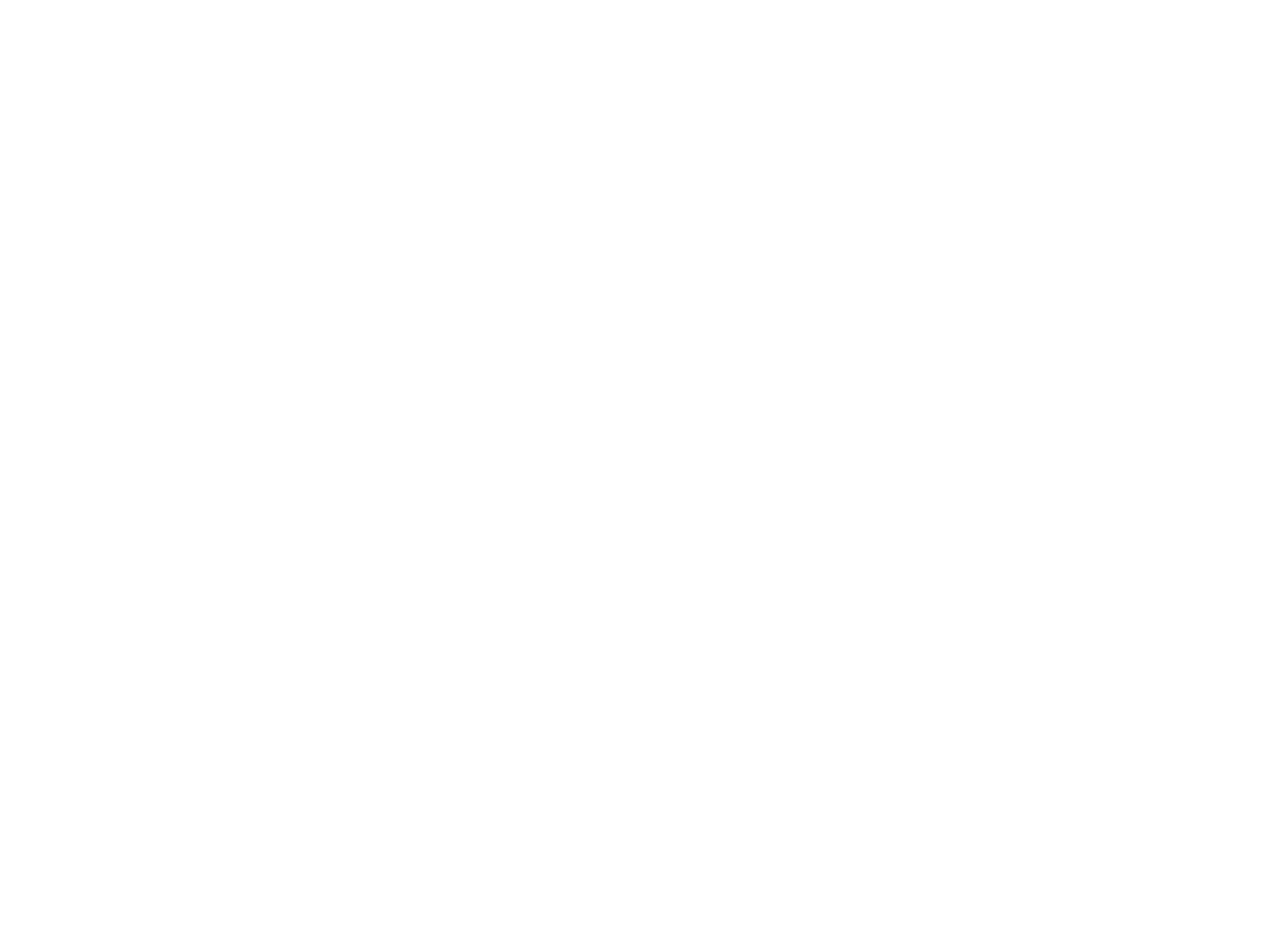
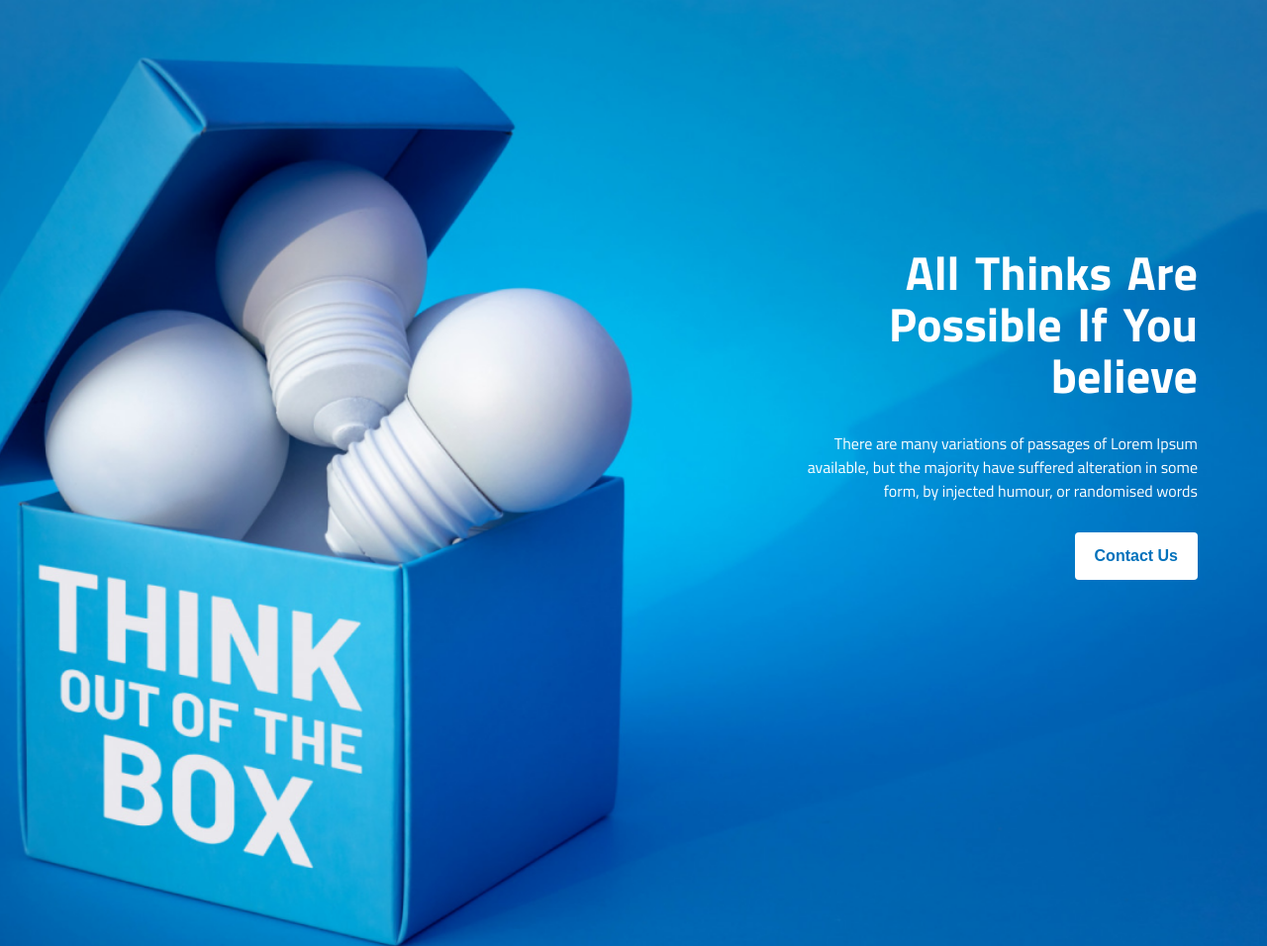
Before and after one commit to mdnahinfardousbadhon/new-year-new-me, a plain HTML site: page index.html in a window 1280 px wide. Shown: the top 956 px of the page at 99% size. Before the commit the page ends 800 px from the top, so only its background shows below. Drawn offline with Linux system fonts and the light colour scheme.

Commit message:
Believe Section Completed

```diff
--- /dev/null
+++ b/css/style.css
@@ -0,0 +1,61 @@
+/* Google Fonts */
+@import url('https://fonts.googleapis.com/css2?family=Titillium+Web:wght@200;300;400;600;700;900&display=swap');
+
+
+*{
+    margin: 0;
+    padding: 0;
+    box-sizing: border-box;
+}
+
+body {
+    font-family: 'Titillium Web', sans-serif;
+    font-weight: 400;
+    line-height: 1.2;
+}
+
+/* CONTAINER */
+
+.container {
+    max-width: 1140px;
+    margin: 0 auto;
+}
+
+/* BANNAR SECTION */
+#believe {
+    background-image: url('../images/banner/banner3.png');
+    background-size: cover;
+    background-repeat: no-repeat;
+    background-position: center center;
+    height: 120vh;
+}
+.believe {
+    text-align: right;
+    color: #fff;
+    padding-top: 250px;
+}
+
+.believe-title {
+    font-size: 48px;
+    line-height: 52px;
+    font-weight: 700;
+    word-spacing: 5px;
+}
+
+.believe-description {
+    font-size: 16px;
+    line-height: 24px;
+    margin: 30px 0;
+}
+
+.believe-button {
+    font-size: 16px;
+    font-weight: 600;
+    background-color: #fff;
+    color: #0171BB;
+    padding: 15px 20px;
+    border-radius: 4px;
+    border: 0;
+    outline: 0;
+    cursor: pointer;
+}
--- a/index.html
+++ b/index.html
@@ -1,12 +1,32 @@
 <!DOCTYPE html>
 <html lang="en">
 <head>
+    <!-- Meta Tag -->
     <meta charset="UTF-8">
     <meta http-equiv="X-UA-Compatible" content="IE=edge">
     <meta name="viewport" content="width=device-width, initial-scale=1.0">
+    <!-- Site Title -->
     <title>New Year New Me</title>
+    <!-- CSS -->
+    <link rel="stylesheet" href="./css/style.css">
 </head>
 <body>
 
+    <main>
+        <!-- Bannar Section -->
+        <section id="believe">
+            <article class="believe container">
+                <h1 class="believe-title">All Thinks Are<br>Possible If You<br>believe</h1>
+                <p class="believe-description">There are many variations of passages of Lorem Ipsum <br>
+                    available, but the majority have suffered alteration in some <br>
+                    form, by injected humour, or randomised words
+                </p>
+                <button class="believe-button">Contact Us</button>
+            </article>
+        </section>
+
+    </main>
+
+    <footer></footer>
 </body>
 </html>
```
Also changed, not shown: images/banner/banner1.png (added), images/banner/banner2.png (added), images/banner/banner3.png (added), images/gradient1.png (added), images/gradient2.png (added), images/gradient3.png (added), images/icons/ecom.png (added), images/icons/fb.png (added), images/icons/js.png (added), images/icons/smoke.png (added), images/icons/twitter.png (added), images/icons/web.png (added), images/icons/youtube.png (added), images/person.png (added), 1 more files.
